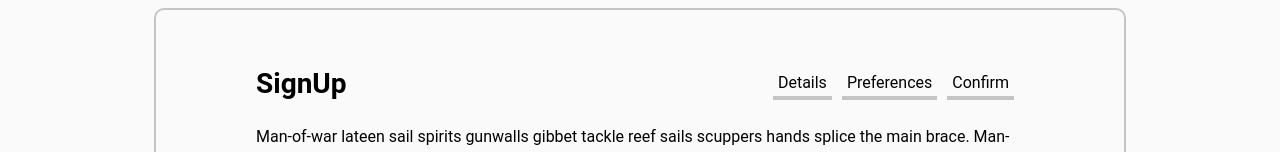
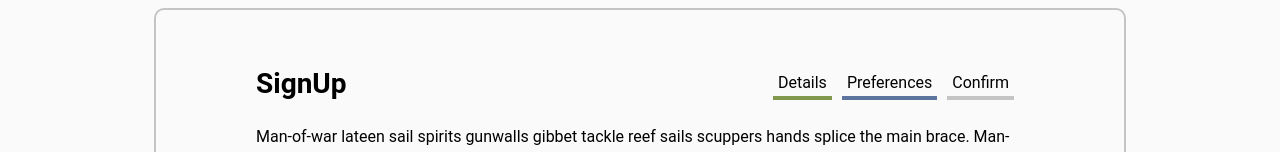
Before and after one commit to HuxleyM/happy-cat, a React (Create React App) app: page / in a window 1280 px wide. Shown: the part 211-363 px from the top of the page. Built offline with nearby package versions, Linux system fonts and the light colour scheme.

Commit message:
nav bar is working!

```diff
--- a/src/pages/Signup/Form/Form.js
+++ b/src/pages/Signup/Form/Form.js
@@ -4,6 +4,7 @@ import { UserContext } from "../../../Context/userContext";
 import Details from "./Questions/Details/Details";
 import Preferences from "./Questions/Preferences/Preferences";
 import Confirm from "./Questions/Confirm/Confirm";
+import NavBar from "./NavBar/NavBar"
 import { FontAwesomeIcon } from "@fortawesome/react-fontawesome";
 import {
   faArrowAltCircleRight,
@@ -57,13 +58,7 @@ function Form() {
       <div className={Styles.addBreathingSpace}>
         <div className={Styles.headerWrapper}>
           <h2 className={Styles.header}>SignUp</h2>
-          <nav className={Styles.navBar}>
-            <ul>
-              <li>Details</li>
-              <li>Preferences</li>
-              <li>Confirm</li>
-            </ul>
-          </nav>
+          <NavBar formProgress={formProgress}/>
         </div>
         <div>
           <p>
--- a/src/pages/Signup/Form/Form.module.css
+++ b/src/pages/Signup/Form/Form.module.css
@@ -1,11 +1,4 @@
 @import "../../../variables.css";
-
-.navBar > ul > li {
-  display: inline-block;
-  padding: 5px;
-  margin-right: 10px;
-  border-bottom: 3pt solid var(--colour-grey);
-}
 
 .header {
   font-size: 28px;
--- /dev/null
+++ b/src/pages/Signup/Form/NavBar/NavBar.js
@@ -0,0 +1,32 @@
+import React from "react";
+import Styles from "./NavBar.module.css";
+
+function NavBar({ formProgress }) {
+  const components = [
+    { title: "Details", id: 0 },
+    { title: "Preferences", id: 1 },
+    { title: "Confirm", id: 2 },
+  ];
+
+  const { questionsAnswered, currentlyOnQuestion } = formProgress;
+
+  const listItems = components.map((component) => {
+    let className;
+    if (currentlyOnQuestion === component.id) {
+      className = `${Styles.currentlyOn}`;
+    } else if (questionsAnswered > component.id) {
+      className = `${Styles.completed}`;
+    } else {
+      className = `${Styles.incomplete}`;
+    }
+
+    return <li className={className}>{component.title}</li>;
+  });
+  return (
+    <nav className={Styles.navBar}>
+      <ul>{listItems}</ul>
+    </nav>
+  );
+}
+
+export default NavBar;
--- /dev/null
+++ b/src/pages/Signup/Form/NavBar/NavBar.module.css
@@ -0,0 +1,19 @@
+@import "../../../../variables.css";
+
+.navBar > ul > li {
+  display: inline-block;
+  padding: 5px;
+  margin-right: 10px;
+}
+
+.incomplete {
+  border-bottom: 3pt solid var(--colour-grey);
+}
+
+.currentlyOn {
+  border-bottom: 3pt solid var(--colour-blue);
+}
+
+.completed {
+  border-bottom: 3pt solid var(--colour-green);
+}
```
